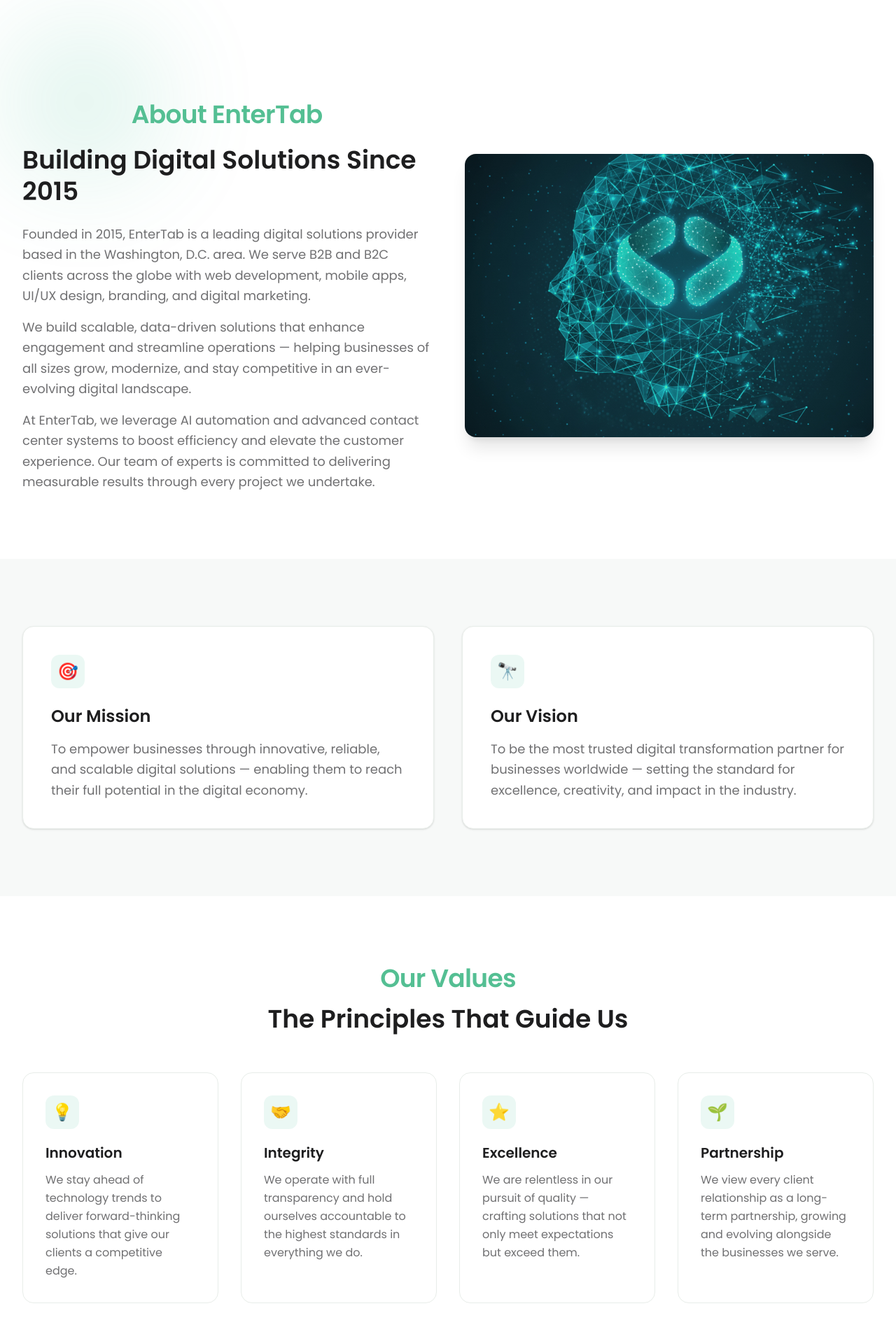
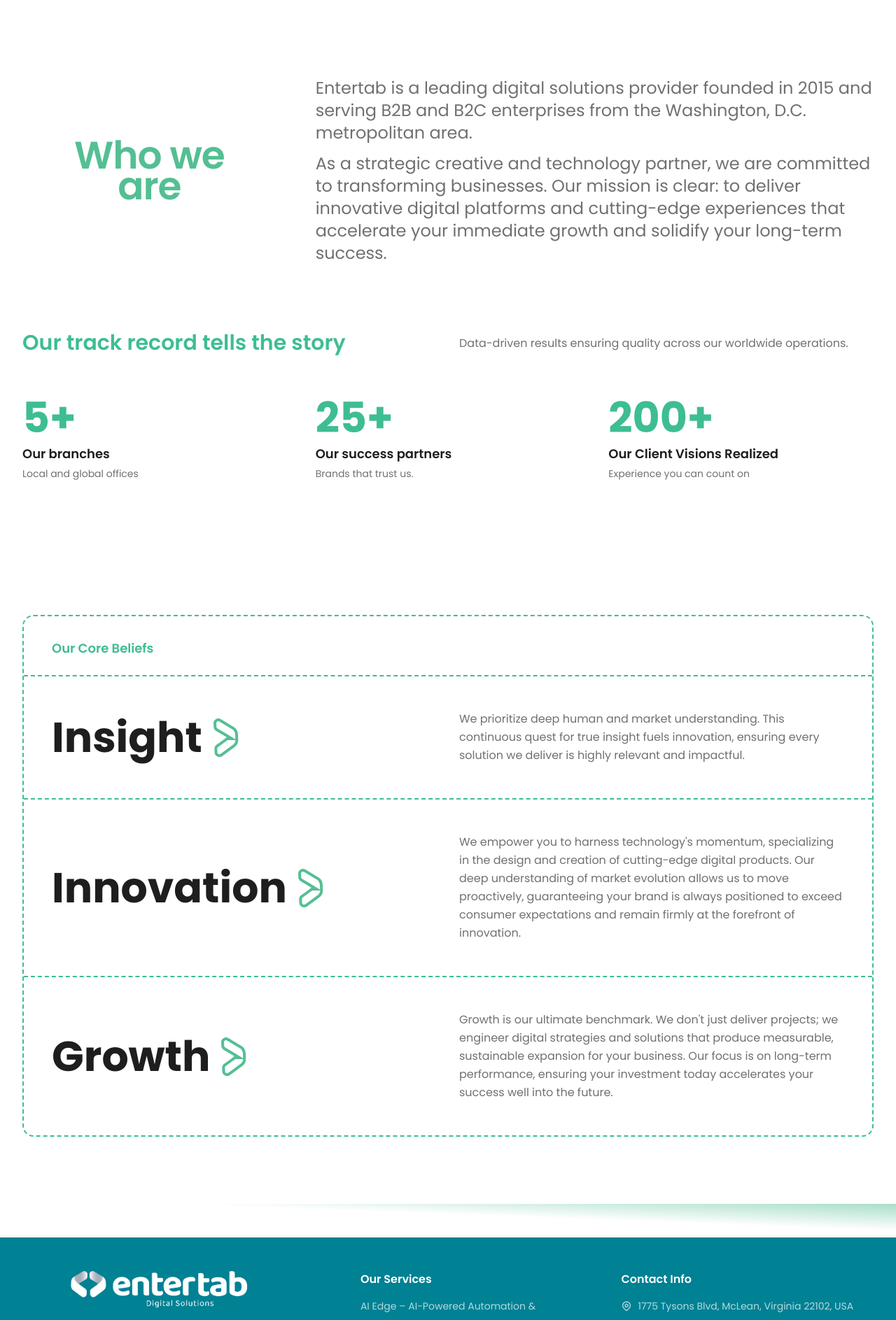
Before and after one commit to EntertabOrganization/entertab, a Next.js app: page /who-we-are in a window 1280 px wide. Shown: the part 677-2564 px from the top of the page at 70% size. Built offline with nearby package versions, Linux system fonts and the light colour scheme.

Commit message:
Update AboutSection

```diff
--- a/app/who-we-are/page.tsx
+++ b/app/who-we-are/page.tsx
@@ -4,6 +4,7 @@ import Header from "../components/Header/Header";
 import Footer from "../components/Footer/Footer";
 import SectionTitle from "../components/ui/SectionTitle";
 import Button from "../components/ui/Button";
+import ArrowIcon from "../components/ui/ArrowIcon";
 import type { Metadata } from "next";
 
 export const metadata: Metadata = {
@@ -13,6 +14,24 @@ export const metadata: Metadata = {
 };
 
 const poppins = Poppins({ subsets: ["latin"], weight: ["400", "600", "700"] });
+
+const beliefs = [
+    {
+        title: "Insight",
+        description:
+            "We prioritize deep human and market understanding. This continuous quest for true insight fuels innovation, ensuring every solution we deliver is highly relevant and impactful.",
+    },
+    {
+        title: "Innovation",
+        description:
+            "We empower you to harness technology's momentum, specializing in the design and creation of cutting-edge digital products. Our deep understanding of market evolution allows us to move proactively, guaranteeing your brand is always positioned to exceed consumer expectations and remain firmly at the forefront of innovation.",
+    },
+    {
+        title: "Growth",
+        description:
+            "Growth is our ultimate benchmark. We don't just deliver projects; we engineer digital strategies and solutions that produce measurable, sustainable expansion for your business. Our focus is on long-term performance, ensuring your investment today accelerates your success well into the future.",
+    },
+];
 
 const values = [
     {
@@ -104,132 +123,109 @@ export default function WhoWeArePage() {
                 </section>
 
                 {/* About Section */}
-                <section className="relative mx-auto w-full max-w-[96rem] px-4 sm:px-6 lg:px-8 py-16 md:py-24">
-                    <div
-                        aria-hidden="true"
-                        className="pointer-events-none absolute left-[20px] top-0 h-[200px] w-[200px] rounded-full bg-primary opacity-20 blur-[80px]"
-                    />
-                    <div className="relative z-10 grid grid-cols-1 lg:grid-cols-2 gap-12 items-center">
-                        <div>
-                            <SectionTitle title="About EnterTab" className="mb-5" />
-                            <h2 className="text-3xl sm:text-4xl font-semibold leading-tight text-[#1E1E1F] mb-6">
-                                Building Digital Solutions Since 2015
-                            </h2>
-                            <div className="space-y-4 text-[#707072] text-lg leading-relaxed">
-                                <p>
-                                    Founded in 2015, EnterTab is a leading digital solutions
-                                    provider based in the Washington, D.C. area. We serve B2B and
-                                    B2C clients across the globe with web development, mobile apps,
-                                    UI/UX design, branding, and digital marketing.
-                                </p>
-                                <p>
-                                    We build scalable, data-driven solutions that enhance
-                                    engagement and streamline operations — helping businesses of all
-                                    sizes grow, modernize, and stay competitive in an ever-evolving
-                                    digital landscape.
-                                </p>
-                                <p>
-                                    At EnterTab, we leverage AI automation and advanced contact
-                                    center systems to boost efficiency and elevate the customer
-                                    experience. Our team of experts is committed to delivering
-                                    measurable results through every project we undertake.
-                                </p>
+                <section className="relative mx-auto w-full max-w-8xl px-2 sm:px-4 lg:px-6 py-8 md:py-16 mb-7">
+                    <div className="relative z-10 grid grid-cols-1 lg:grid-cols-3 gap-12 items-center">
+                        {/* Left: Who We Are box (~col-4) */}
+                        <div className="flex items-start justify-center">
+                            <div className="px-8 py-6 inline-block">
+                                <span style={{ fontFamily: "Poppins, sans-serif", fontWeight: 600, fontSize: 55, lineHeight: "44px", letterSpacing: "-0.02em", textAlign: "center", color: "#54BF93", display: "block" }}>
+                                    Who we are
+                                </span>
                             </div>
                         </div>
-                        <div className="relative w-full overflow-hidden rounded-2xl aspect-[520/360] shadow-xl">
-                            <Image
-                                src="/AboutUs.jpg"
-                                alt="The EnterTab team"
-                                fill
-                                className="object-cover"
-                            />
+
+                        {/* Right: Description (~col-8) */}
+                        <div className="lg:col-span-2 space-y-3">
+                            <p style={{ fontFamily: "Poppins, sans-serif", fontWeight: 500, fontSize: 24, lineHeight: "32px", letterSpacing: 0, color: "#707072" }}>
+                                Entertab is a leading digital solutions provider founded in 2015
+                                and serving B2B and B2C enterprises from the Washington, D.C.
+                                metropolitan area.
+                            </p>
+                            <p style={{ fontFamily: "Poppins, sans-serif", fontWeight: 500, fontSize: 24, lineHeight: "32px", letterSpacing: 0, color: "#707072" }}>
+                                As a strategic creative and technology partner, we are committed
+                                to transforming businesses. Our mission is clear: to deliver
+                                innovative digital platforms and cutting-edge experiences that
+                                accelerate your immediate growth and solidify your long-term
+                                success.
+                            </p>
                         </div>
                     </div>
                 </section>
 
-                {/* Mission & Vision */}
-                <section className="bg-[#F7F9F8] py-16 md:py-24 px-4 sm:px-6 lg:px-8">
-                    <div className="mx-auto max-w-[96rem]">
-                        <div className="grid grid-cols-1 md:grid-cols-2 gap-10">
-                            <div className="bg-white rounded-2xl p-10 shadow-sm border border-[#E8EDE9]">
-                                <div className="w-12 h-12 rounded-xl bg-primary/10 flex items-center justify-center mb-6">
-                                    <span className="text-2xl">🎯</span>
-                                </div>
-                                <h3 className="text-2xl font-semibold text-[#1E1E1F] mb-4">
-                                    Our Mission
-                                </h3>
-                                <p className="text-[#707072] text-lg leading-relaxed">
-                                    To empower businesses through innovative, reliable, and
-                                    scalable digital solutions — enabling them to reach their full
-                                    potential in the digital economy.
+                {/* Stats */}
+                <section className="mx-auto w-full max-w-8xl px-4 sm:px-6 lg:px-8 pb-16 md:pb-24">
+                    {/* Track record header */}
+                    <div className="grid grid-cols-1 lg:grid-cols-2 gap-8 items-center mb-14">
+                        <h2 className="text-2xl sm:text-3xl font-semibold text-primary leading-snug">
+                            Our track record tells the story
+                        </h2>
+                        <p className="text-[#707072] text-base leading-relaxed">
+                            Data-driven results ensuring quality across our worldwide operations.
+                        </p>
+                    </div>
+                    {/* Stat items */}
+                    <div className="grid grid-cols-1 sm:grid-cols-3 gap-10">
+                        {[
+                            { value: "5+", label: "Our branches", sub: "Local and global offices" },
+                            { value: "25+", label: "Our success partners", sub: "Brands that trust us." },
+                            { value: "200+", label: "Our Client Visions Realized", sub: "Experience you can count on" },
+                        ].map((stat) => (
+                            <div key={stat.label}>
+                                <p className="text-5xl sm:text-6xl font-bold text-primary mb-2">
+                                    {stat.value}
                                 </p>
+                                <p className="text-[#1E1E1F] font-semibold text-lg mb-1">
+                                    {stat.label}
+                                </p>
+                                <p className="text-[#707072] text-sm">{stat.sub}</p>
                             </div>
-                            <div className="bg-white rounded-2xl p-10 shadow-sm border border-[#E8EDE9]">
-                                <div className="w-12 h-12 rounded-xl bg-primary/10 flex items-center justify-center mb-6">
-                                    <span className="text-2xl">🔭</span>
-                                </div>
-                                <h3 className="text-2xl font-semibold text-[#1E1E1F] mb-4">
-                                    Our Vision
-                                </h3>
-                                <p className="text-[#707072] text-lg leading-relaxed">
-                                    To be the most trusted digital transformation partner for
-                                    businesses worldwide — setting the standard for excellence,
-                                    creativity, and impact in the industry.
-                                </p>
-                            </div>
-                        </div>
+                        ))}
                     </div>
                 </section>
 
-                {/* Values */}
+                {/* Core Beliefs */}
                 <section className="mx-auto w-full max-w-[96rem] px-4 sm:px-6 lg:px-8 py-16 md:py-24">
-                    <div className="text-center mb-14">
-                        <SectionTitle title="Our Values" className="mb-4 justify-center" />
-                        <h2 className="text-3xl sm:text-4xl font-semibold text-[#1E1E1F]">
-                            The Principles That Guide Us
-                        </h2>
-                    </div>
-                    <div className="grid grid-cols-1 sm:grid-cols-2 lg:grid-cols-4 gap-8">
-                        {values.map((value) => (
+                    <div className="border-2 border-dashed border-primary rounded-2xl overflow-hidden">
+                        {/* Header */}
+                        <div className="px-10 pt-8 pb-6 border-b-2 border-dashed border-primary">
+                            <span className="text-lg font-semibold text-primary">
+                                Our Core Beliefs
+                            </span>
+                        </div>
+                        {/* Belief rows */}
+                        {beliefs.map((belief, index) => (
                             <div
-                                key={value.title}
-                                className="rounded-2xl border border-[#E8EDE9] bg-white p-8 hover:shadow-md transition-shadow duration-300"
+                                key={belief.title}
+                                className={`grid grid-cols-1 lg:grid-cols-2 gap-8 items-center px-10 py-12${
+                                    index < beliefs.length - 1
+                                        ? " border-b-2 border-dashed border-primary"
+                                        : ""
+                                }`}
                             >
-                                <div className="w-12 h-12 rounded-xl bg-primary/10 flex items-center justify-center mb-5 text-2xl">
-                                    {value.icon}
+                                {/* Left: Title + Arrow */}
+                                <div className="flex items-center gap-4">
+                                    <h3 className="text-5xl sm:text-6xl font-bold text-[#1E1E1F] leading-none">
+                                        {belief.title}
+                                    </h3>
+                                    <ArrowIcon size={36} />
                                 </div>
-                                <h3 className="text-xl font-semibold text-[#1E1E1F] mb-3">
-                                    {value.title}
-                                </h3>
-                                <p className="text-[#707072] leading-relaxed">
-                                    {value.description}
+                                {/* Right: Description */}
+                                <p className="text-[#707072] text-base leading-relaxed">
+                                    {belief.description}
                                 </p>
                             </div>
                         ))}
                     </div>
                 </section>
 
-                {/* Stats */}
-                <section className="bg-[#1E1E1F] text-white py-16 md:py-20 px-4 sm:px-6 lg:px-8">
-                    <div className="mx-auto max-w-[96rem]">
-                        <div className="grid grid-cols-2 lg:grid-cols-4 gap-8 text-center">
-                            {[
-                                { value: "10+", label: "Years of Experience" },
-                                { value: "200+", label: "Projects Delivered" },
-                                { value: "50+", label: "Team Members" },
-                                { value: "98%", label: "Client Satisfaction" },
-                            ].map((stat) => (
-                                <div key={stat.label}>
-                                    <p className="text-4xl sm:text-5xl font-bold text-primary mb-2">
-                                        {stat.value}
-                                    </p>
-                                    <p className="text-[#A0A0A2] text-sm sm:text-base">
-                                        {stat.label}
-                                    </p>
-                                </div>
-                            ))}
-                        </div>
-                    </div>
+                {/* Companies */}
+                <section
+                    className="relative pt-12 overflow-hidden"
+                    style={{
+                        background:
+                            "linear-gradient(to bottom left, rgba(83, 190, 147, 0.5) 0%, #FFFFFF 40.3846%)",
+                    }}
+                >
                 </section>
             </main>
 
```
